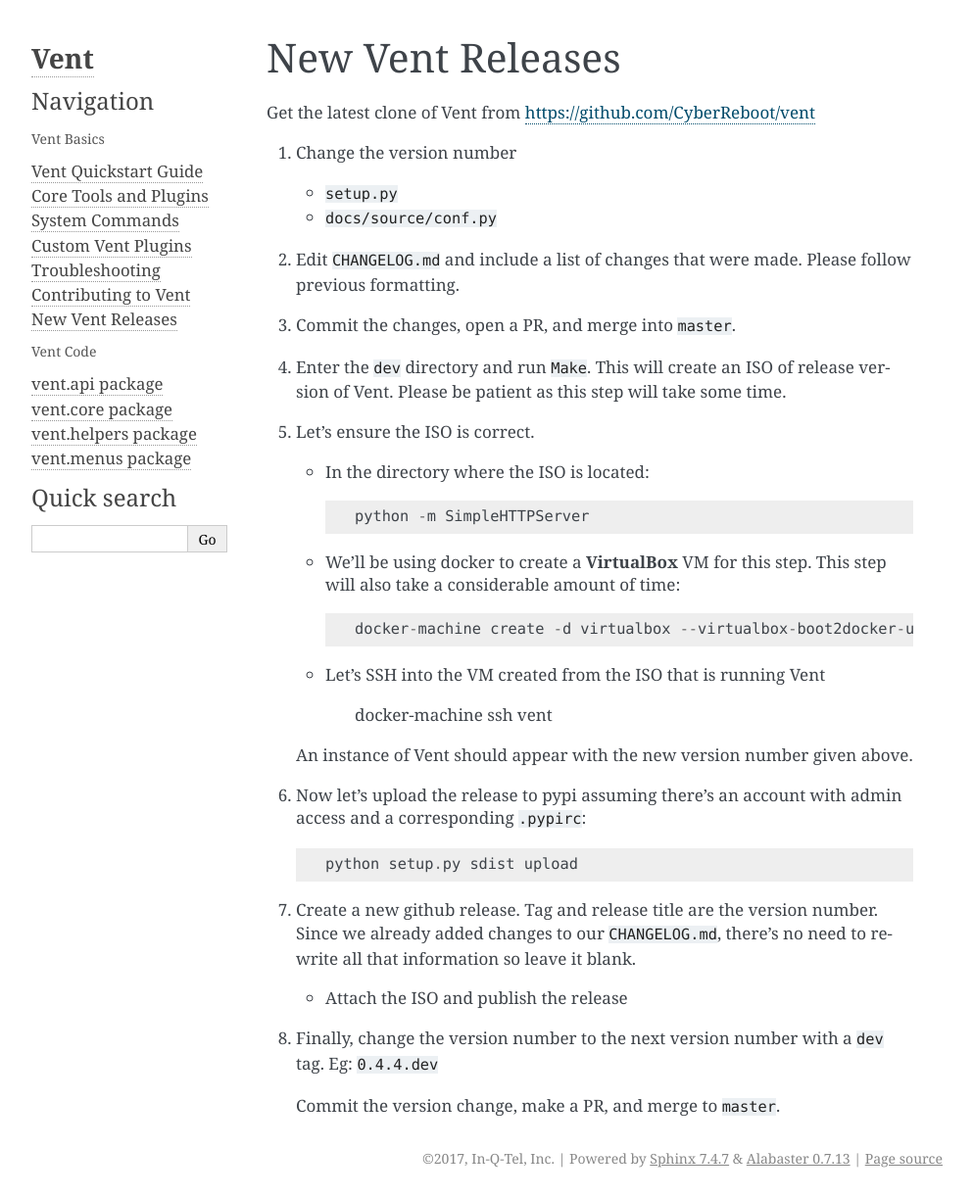
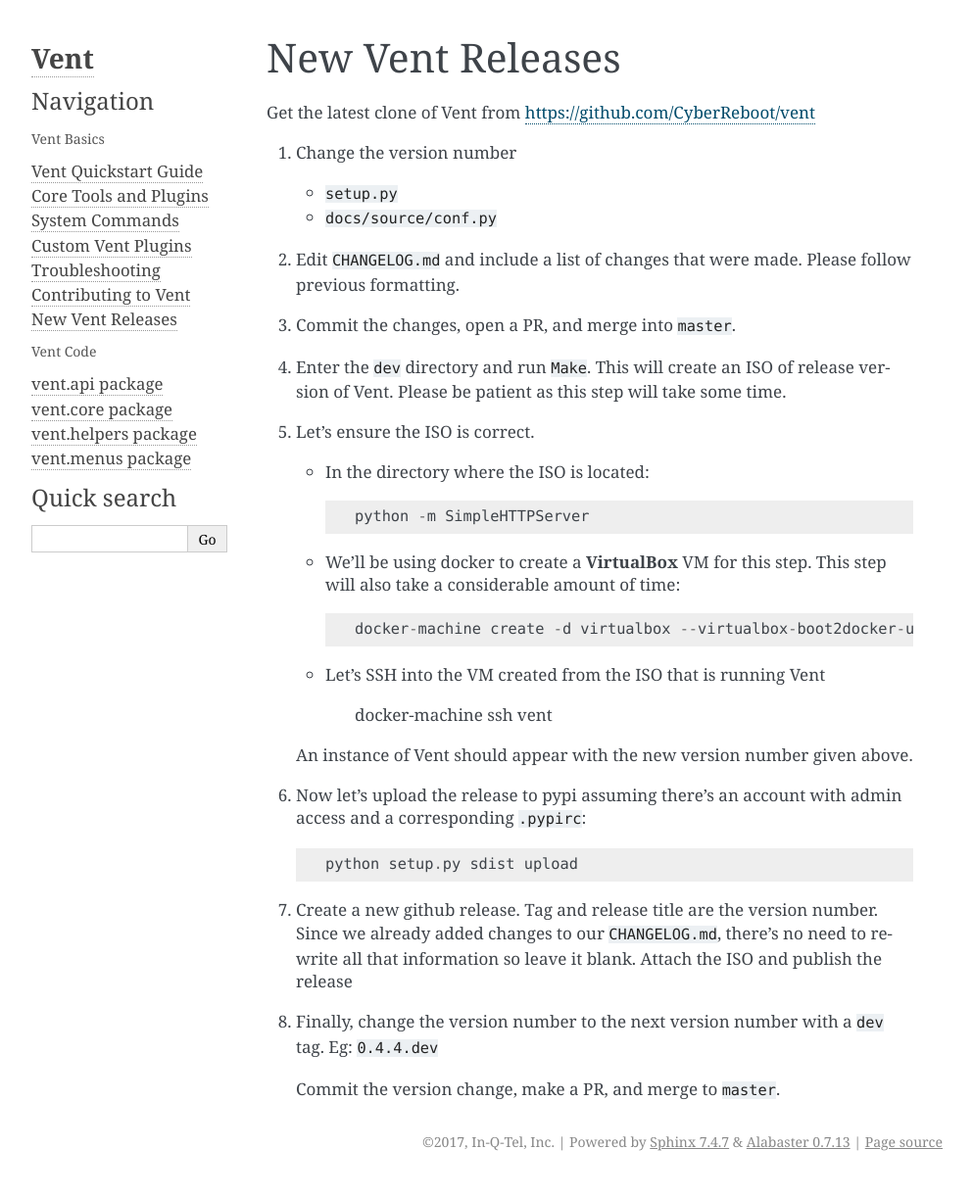
Before and after one commit to CyberReboot/vent, a Sphinx documentation site: the page built from docs/source/new_release.rst, in a window 1280 px wide. Shown: the whole page at 98% size, without its empty margins (148-1141 px from the left). Built offline with Sphinx 7.4.7, drawn with Linux system fonts in a browser that asks for light colours; pages that are not in the unit, such as notebooks, are missing from menus.

Commit message:
took away bullet for github instructions

```diff
--- a/docs/source/new_release.rst
+++ b/docs/source/new_release.rst
@@ -40,9 +40,7 @@
 
 7. Create a new github release. Tag and release title are the version number.
    Since we already added changes to our ``CHANGELOG.md``, there's no need to
-   rewrite all that information so leave it blank.
-
-   - Attach the ISO and publish the release
+   rewrite all that information so leave it blank. Attach the ISO and publish the release
 
 8. Finally, change the version number to the next version number with a ``dev``
    tag.
```
